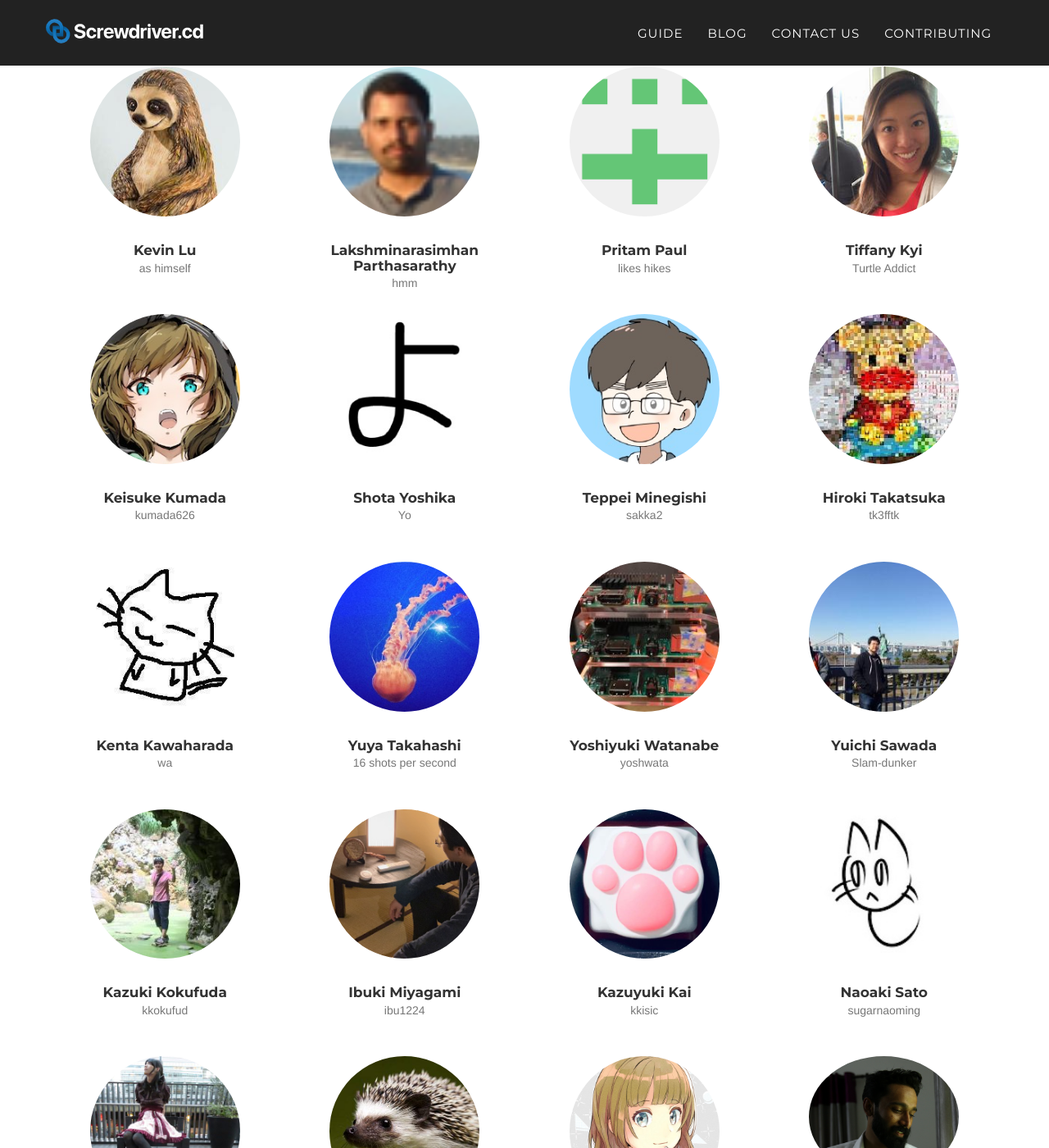
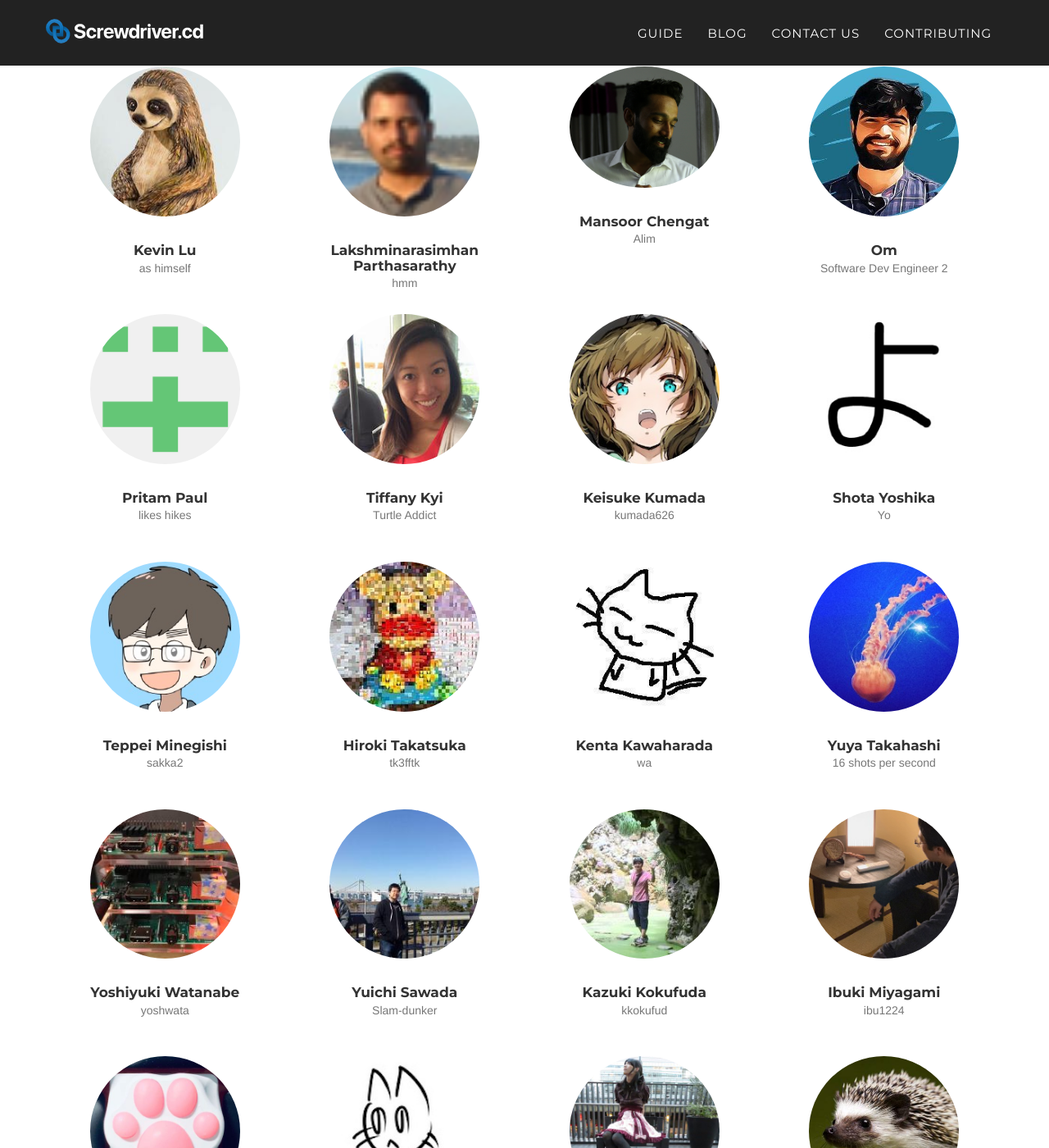
Before and after one commit to screwdriver-cd/homepage, a Jekyll site: the page built from index.md, in a window 1280 px wide and 1400 px high, scrolled down 2302 px. Shown: the whole window at 82% size. Built offline with Jekyll 4.4.1, drawn with Linux system fonts in a browser that asks for light colours; some web fonts are replaced; some of the changed text lies outside the part shown.

Commit message:
Adding team members

```diff
--- a/_config.yml
+++ b/_config.yml
@@ -65,6 +65,16 @@ people:
   pic: parthasl
   position: hmm
   github: https://github.com/parthasl
+
+- name: Mansoor Chengat
+  pic: mchengat
+  position: Alim
+  github: https://github.com/mchengat
+
+- name: Om
+  pic: Om
+  position: Software Dev Engineer 2
+  github: https://github.com/ombharatiya
 
 - name: Pritam Paul
   pic: pritamstyz4ever
@@ -150,13 +160,3 @@ people:
   pic: itleigns
   position: itleigns
   github: https://github.com/itleigns
-
-- name: Mansoor Chengat
-  pic: mchengat
-  position: alim
-  github: https://github.com/mchengat
-
-- name: Om
-  pic: Om
-  position: Software Dev Engineer 2
-  github: https://github.com/ombharatiya
```
